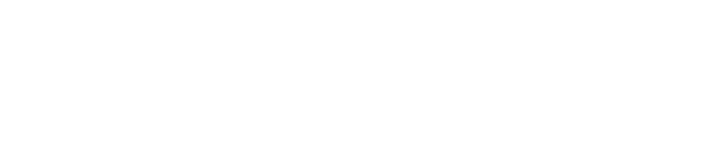
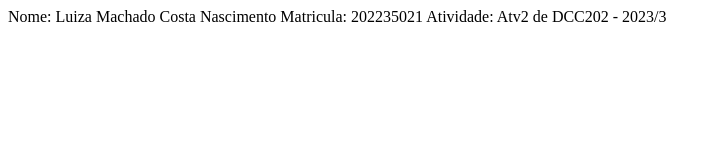
Before and after one commit to ufjf-dcc202/ufjf-dcc202-2023-3-b-atv2-luizamc003, a plain HTML site: page index.html in a window 1280 px wide. Shown: the whole page, without its empty margins (0-721 px from the left). Drawn offline with Linux system fonts and the light colour scheme.

Commit message:
altera index

```diff
--- a/index.html
+++ b/index.html
@@ -6,6 +6,9 @@
     <title>Document</title>
 </head>
 <body>
+    Nome: Luiza Machado Costa Nascimento
+    Matricula: 202235021
 
+Atividade: Atv2 de DCC202 - 2023/3
 </body>
 </html>
```
